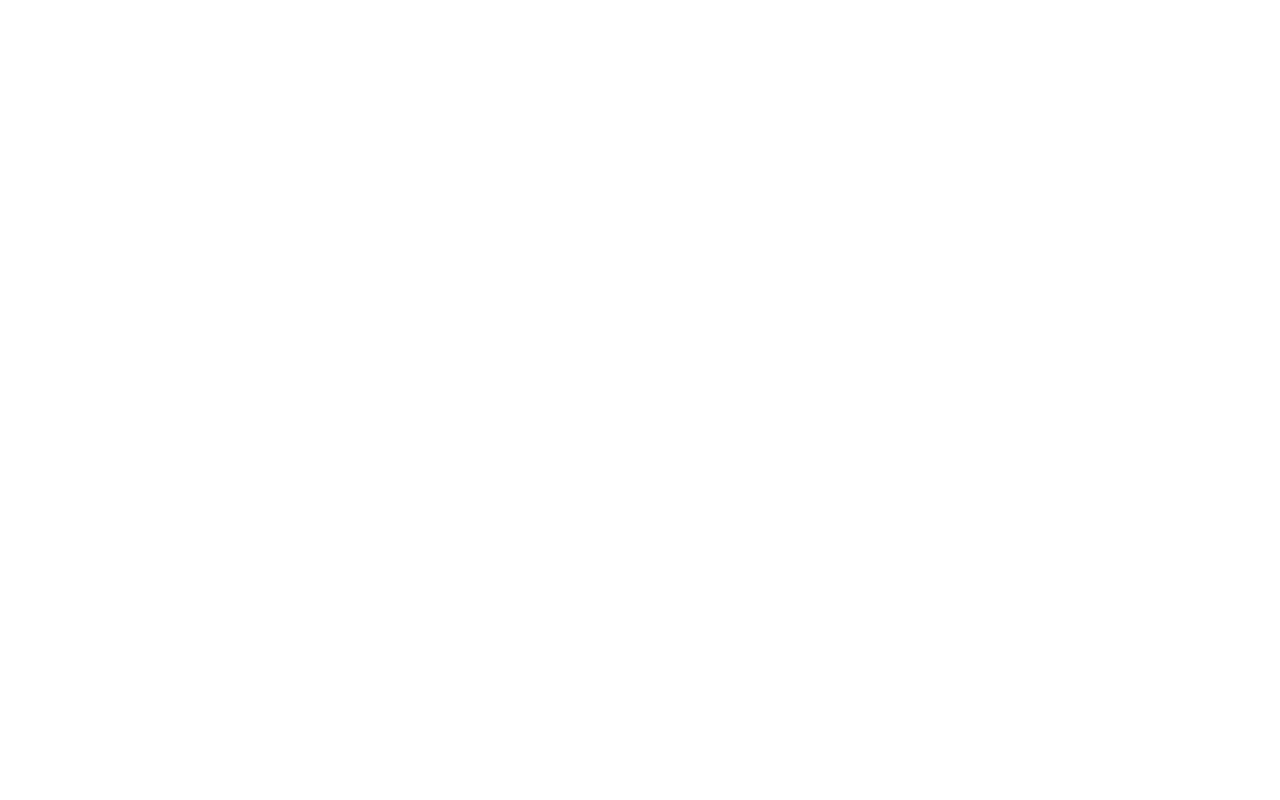
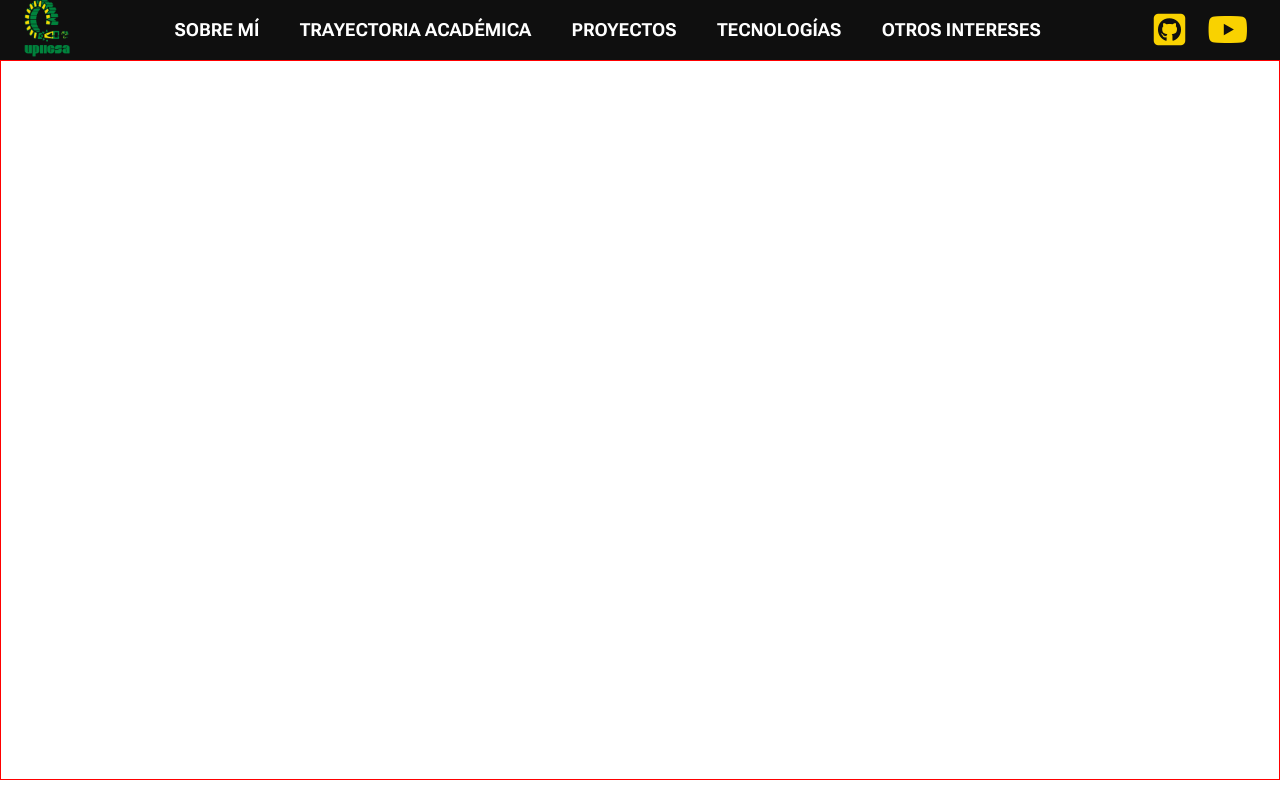
Before and after one commit to SeRdNaH/sobre-mi, a plain HTML site: page index.html in a window 1280 px wide. Drawn offline with Linux system fonts and the light colour scheme.

Commit message:
Añade la barra de navegación.

```diff
--- a/css/styles.css
+++ b/css/styles.css
@@ -1,7 +1,61 @@
 html {
     box-sizing: border-box;
+    font-family: "Roboto Flex", sans-serif;
+    font-size: 18px;
 }
 
-*, *:before, *:after {
+*,
+*:before,
+*:after {
     box-sizing: inherit;
 }
+
+img {
+    max-width: 100%;
+    height: auto;
+}
+
+.cabecera {
+    height: 60px;
+    background-color: #0f0f0f;
+    display: flex;
+    justify-content: space-around;
+    align-items: center;
+    position: sticky;
+    top: 0;
+}
+
+.logo > img{
+    height: 60px;
+    width: auto;
+}
+
+.menu-navegacion > li {
+    display: inline-block;
+    margin-left: 1rem;
+    margin-right: 1rem;
+    list-style: none;
+}
+
+.menu-navegacion > li > a {
+    text-decoration: none;
+    color: #fff;
+    font-weight: bold;
+}
+
+.menu-navegacion > li > a:hover {
+    color: #f9d200;
+}
+
+.redes-sociales > a {
+    color: #f9d200;
+    margin-right: 0.5rem;
+    margin-left: 0.5rem;
+}
+
+.contenedor-tarjetas {
+    border: thin solid red;
+    display: flex;
+    height: 90vh;
+    width: 100%;
+}
--- a/index.html
+++ b/index.html
@@ -3,16 +3,41 @@
 <head>
     <meta charset="UTF-8">
     <meta name="viewport" content="width=device-width, initial-scale=1.0">
+    <!-- Importando Fontawesome para los íconos de redes sociales. -->
+    <script src="https://kit.fontawesome.com/1660586dd9.js" crossorigin="anonymous"></script>
+    <!-- Importando la normalización para el modelo de caja. -->
     <link rel="stylesheet" href="/css/normalize.css">
+    <!-- Importando la fuente Roboto-Flex de Google Fonts. -->
+    <link rel="preconnect" href="https://fonts.googleapis.com">
+    <link rel="preconnect" href="https://fonts.gstatic.com" crossorigin>
+    <link href="https://fonts.googleapis.com/css2?family=Roboto+Flex:opsz,wght@8..144,100..1000&display=swap" rel="stylesheet">
+    <!-- Importando hoja de estilos propia. -->
     <link rel="stylesheet" href="/css/styles.css">
     <title>Alonso Andrés</title>
 </head>
 <body>
-    <header>
-
+    <header class="cabecera">
+        <div class="logo">
+            <img src="/assets/img/logo_upiicsa.png" alt="Escudo de UPIICSA">
+        </div>
+        <ul class="menu-navegacion">
+            <li><a href="">SOBRE MÍ</a></li>
+            <li><a href="">TRAYECTORIA ACADÉMICA</a></li>
+            <li><a href="">PROYECTOS</a></li>
+            <li><a href="">TECNOLOGÍAS</a></li>
+            <li><a href="">OTROS INTERESES</a></li>
+        </ul>
+        <ul class="redes-sociales">
+            <a href=""><i class="fa-brands fa-square-github fa-2x"></i></a>
+            <a href=""><i class="fa-brands fa-youtube fa-2x"></i></a>
+        </ul>
     </header>
     <main>
+        <section class="contenedor-tarjetas">
+            <article class="tarjeta-imagen">
 
+            </article>
+        </section>
     </main>
     <footer>
 
```
Also changed, not shown: assets/img/instalacion_upiicsa.webp (added), assets/img/logo_upiicsa.png (added).
